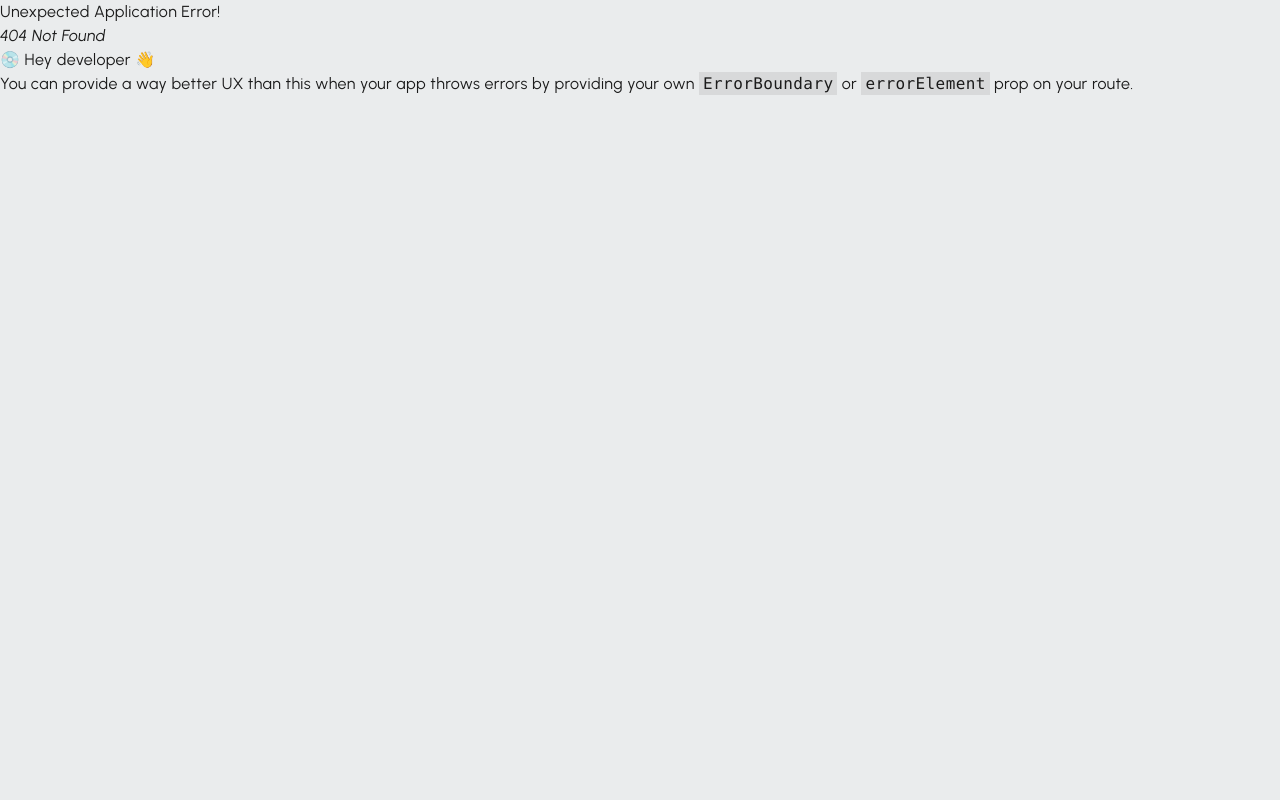
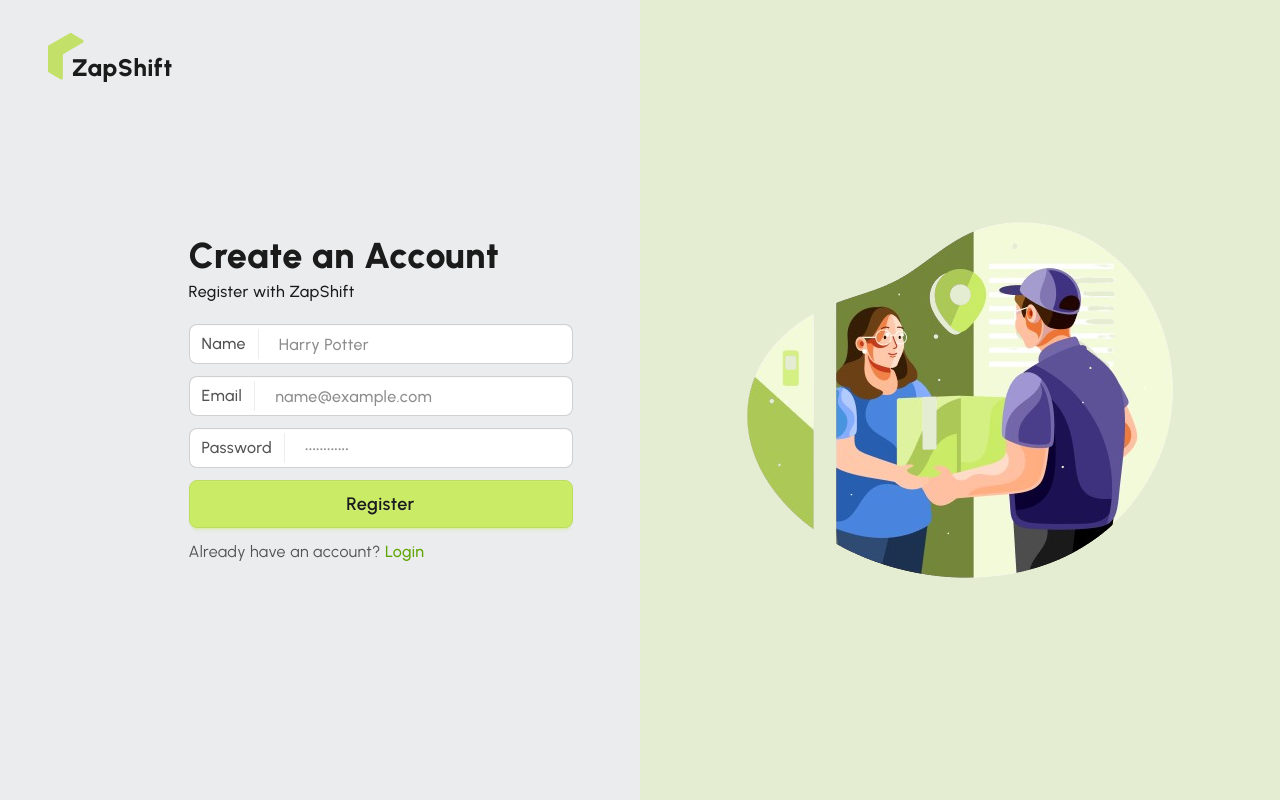
Before and after one commit to ninjaquasar/zapshift-client, a React (Vite) app: page /auth/register in a window 1280 px wide. Before the commit this address had no page. Built offline with nearby package versions, Linux system fonts and the light colour scheme.

Commit message:
feat: design register page ui

```diff
--- a/src/pages/Login.jsx
+++ b/src/pages/Login.jsx
@@ -35,7 +35,7 @@ const Login = () => {
 						<input
 							type="password"
 							name="password"
-							placeholder="••••••••"
+							placeholder="••••••••••••"
 							required
 						/>
 					</label>
--- /dev/null
+++ b/src/pages/Register.jsx
@@ -0,0 +1,74 @@
+import { Link } from "react-router";
+
+const Register = () => {
+	return (
+		<div>
+			<div
+				id="register"
+				className="w-sm space-y-5"
+			>
+				<div
+					id="register-header"
+					className="space-y-1"
+				>
+					<h2 className="text-4xl font-extrabold">Create an Account</h2>
+					<p className="font-medium">Register with ZapShift</p>
+				</div>
+				<div
+					id="register-body"
+					className="space-y-3"
+				>
+					<form
+						id="register-form"
+						className="space-y-3"
+					>
+						<label className="input w-full font-medium text-[1rem] rounded-lg">
+							<span className="label text-neutral-600">Name</span>
+							<input
+								type="text"
+								name="name"
+								placeholder="Harry Potter"
+								required
+							/>
+						</label>
+						<label className="input w-full font-medium text-[1rem] rounded-lg">
+							<span className="label text-neutral-600">Email</span>
+							<input
+								type="email"
+								name="email"
+								placeholder="name@example.com"
+								required
+							/>
+						</label>
+						<label className="input w-full font-medium text-[1rem] rounded-lg">
+							<span className="label text-neutral-600">Password</span>
+							<input
+								type="password"
+								name="password"
+								placeholder="••••••••••••"
+								required
+							/>
+						</label>
+						<button
+							type="submit"
+							className="btn btn-lg btn-primary btn-block text-dark rounded-lg"
+						>
+							Register
+						</button>
+					</form>
+					<p className="text-neutral-600">
+						Already have an account?{" "}
+						<Link
+							to="/auth/login"
+							className="link link-hover font-medium text-lime-600"
+						>
+							Login
+						</Link>
+					</p>
+				</div>
+			</div>
+		</div>
+	);
+};
+
+export default Register;
--- a/src/router/Router.jsx
+++ b/src/router/Router.jsx
@@ -3,6 +3,7 @@ import RootLayout from "../layouts/RootLayout";
 import Home from "../pages/Home";
 import AuthLayout from "../layouts/AuthLayout";
 import Login from "../pages/Login";
+import Register from "../pages/Register";
 
 const router = createBrowserRouter([
 	{
@@ -23,6 +24,10 @@ const router = createBrowserRouter([
 				path: "/auth/login",
 				Component: Login,
 			},
+			{
+				path: "/auth/register",
+				Component: Register,
+			},
 		],
 	},
 ]);
```
